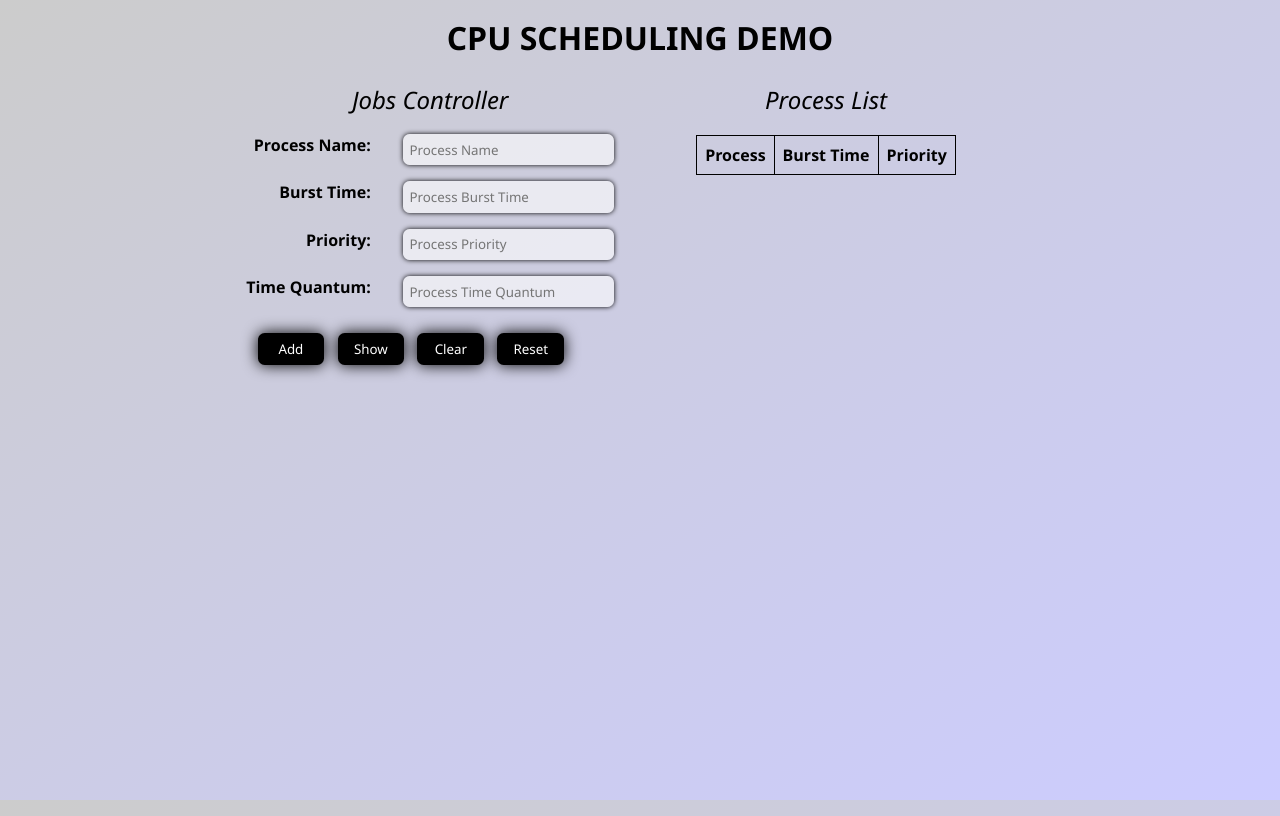
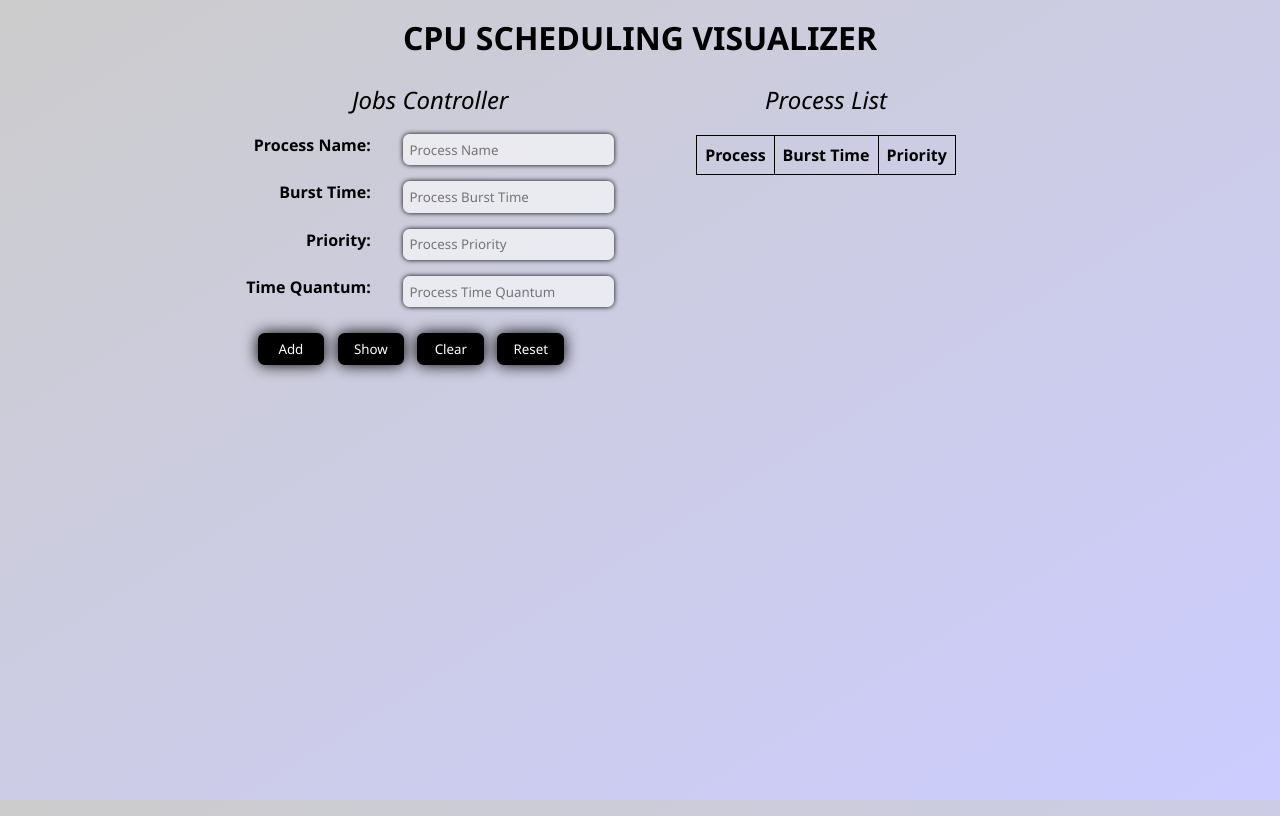
Before and after one commit to karthiksgujjar/CPU-Scheduling-Demo, a plain HTML site: page index.html in a window 1280 px wide. Drawn offline with Linux system fonts and the light colour scheme.

Commit message:
Update index.html

```diff
--- a/index.html
+++ b/index.html
@@ -4,14 +4,14 @@
 <head>
     <meta charset="UTF-8">
     <meta name="viewport" content="width=device-width, initial-scale=1.0">
-    <title>CPU Scheduling Demo</title>
+    <title>CPU Scheduling Visualizer</title>
     <link rel="stylesheet" href="CSS\style.css">
     <script src="Javascript/script.js" defer></script>
 </head>
 
 <body>
     <header>
-        <h1 style="text-align: center; margin-top: 1rem;">CPU SCHEDULING DEMO</h1>
+        <h1 style="text-align: center; margin-top: 1rem;">CPU SCHEDULING VISUALIZER</h1>
     </header>
     <main>
         <section id="JobsController">
```
